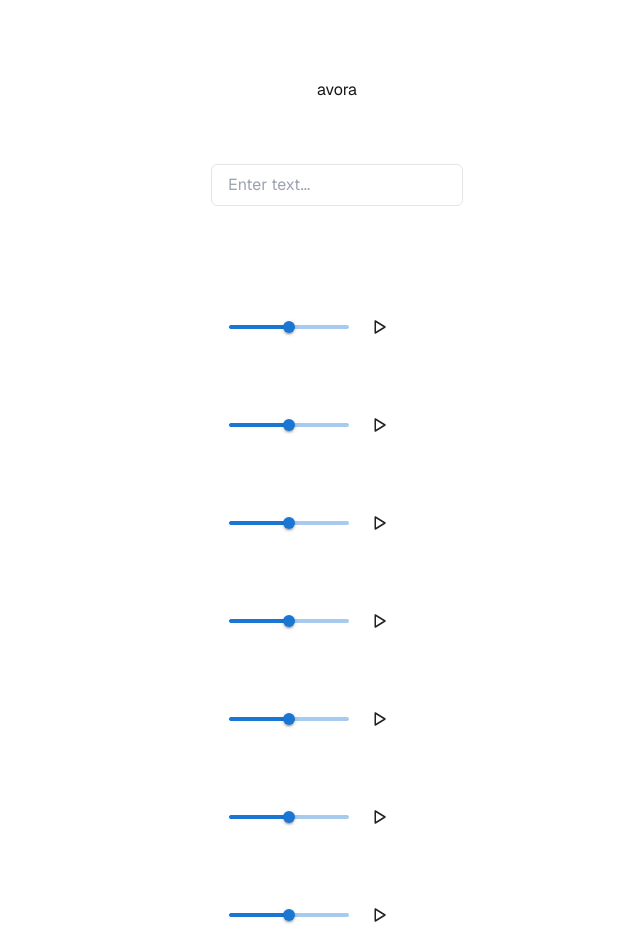
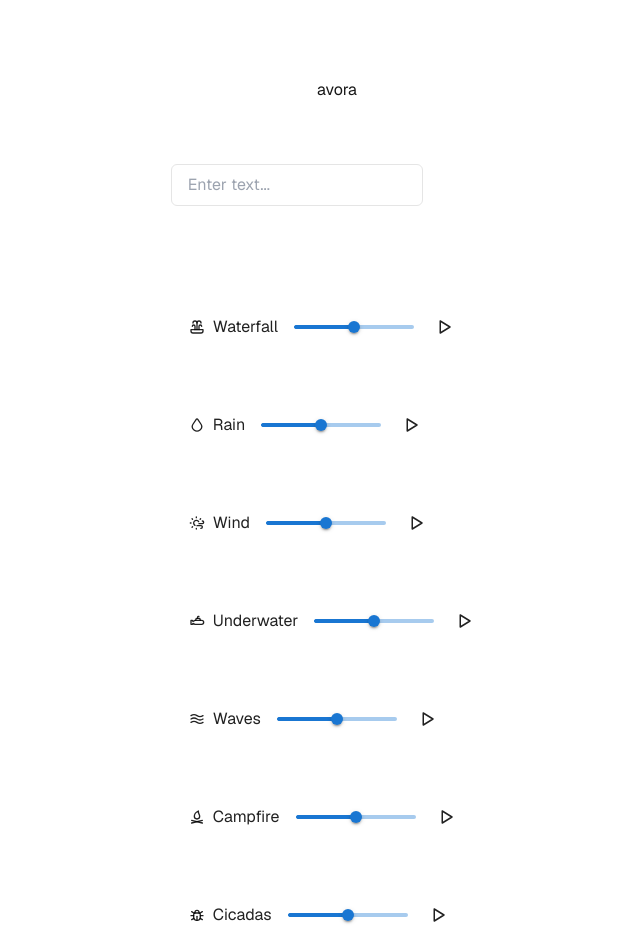
Before and after one commit to gillkyle/avora, a Next.js app: page / in a window 1280 px wide. Shown: the top 952 px of the page, without its empty margins (303-943 px from the left). Built offline with nearby package versions, Linux system fonts and the light colour scheme; no server answers.

Commit message:
render icons alongside sounds

```diff
--- a/src/components/SoundSlider.tsx
+++ b/src/components/SoundSlider.tsx
@@ -1,15 +1,20 @@
 import { Box, IconButton, Slider } from "@mui/material";
 import { TbPlayerPause, TbPlayerPlay } from "react-icons/tb";
+import type { SoundId } from "~/data/sounds";
+import { soundMatcher } from "~/data/sounds";
 import { useAudioPlayer } from "~/hooks/useAudioPlayer";
 
 type SoundSliderProps = {
-  soundUrl: string;
-  color: string;
-  label: string;
+  soundId: SoundId;
 };
 
-export function SoundSlider({ soundUrl, color, label }: SoundSliderProps) {
-  const { isPlaying, volume, togglePlay, setVolume } = useAudioPlayer(soundUrl);
+export function SoundSlider({ soundId }: SoundSliderProps) {
+  const sound = soundMatcher(soundId);
+  const { isPlaying, volume, togglePlay, setVolume } = useAudioPlayer(
+    sound.urls[0],
+    soundId
+  );
+  const Icon = sound.icon;
 
   return (
     <Box
@@ -21,19 +26,31 @@ export function SoundSlider({ soundUrl, color, label }: SoundSliderProps) {
         borderRadius: 1,
         bgcolor: "background.paper",
         border: 2,
-        borderColor: isPlaying ? color : "transparent",
+        borderColor: isPlaying ? sound.color : "transparent",
       }}
     >
+      <Box
+        sx={{
+          display: "flex",
+          alignItems: "center",
+          gap: 1,
+          color: isPlaying ? sound.color : "text.primary",
+        }}
+      >
+        <Icon />
+        <span>{sound.name}</span>
+      </Box>
+
       <Slider
         value={volume}
         onChange={(_, value) => setVolume(value as number)}
         min={0}
         max={1}
         step={0.01}
-        aria-label={`${label} volume`}
+        aria-label={`${sound.name} volume`}
         sx={{
           width: 120,
-          color: isPlaying ? color : "primary.main",
+          color: isPlaying ? sound.color : "primary.main",
           "& .MuiSlider-thumb": {
             width: 12,
             height: 12,
@@ -45,7 +62,7 @@ export function SoundSlider({ soundUrl, color, label }: SoundSliderProps) {
         onClick={togglePlay}
         size="small"
         sx={{
-          color: isPlaying ? color : "text.primary",
+          color: isPlaying ? sound.color : "text.primary",
         }}
       >
         {isPlaying ? <TbPlayerPause /> : <TbPlayerPlay />}
--- a/src/data/sounds.tsx
+++ b/src/data/sounds.tsx
@@ -1,128 +1,186 @@
-import type { IconType } from "react-icons";
+import { IconType } from "react-icons";
 import {
   TbBug,
+  TbBugFilled,
   TbCampfire,
   TbCircle,
-  TbCircleDot,
+  TbCircleDashed,
+  TbCircleDotted,
+  TbCircleFilled,
   TbDroplet,
   TbFountain,
   TbRipple,
-  TbWind,
+  TbSubmarine,
+  TbSunWind,
 } from "react-icons/tb";
+import { match } from "ts-pattern";
 import { z } from "zod";
 
-const SoundSchema = z.object({
+export const ALL_SOUNDS = {
+  waterfall: {
+    id: "waterfall",
+    urls: ["/sounds/waterfall.mp3", "/sounds/waterfall.ogg"],
+    name: "Waterfall",
+    icon: TbFountain,
+    color: "blue",
+    keywords: [
+      "waterfall",
+      "water",
+      "stream",
+      "river",
+      "creek",
+      "brook",
+      "cascade",
+    ],
+  },
+  whiteRain: {
+    id: "whiteRain",
+    urls: ["/sounds/white-rain.mp3", "/sounds/white-rain.ogg"],
+    name: "Rain",
+    icon: TbDroplet,
+    color: "blue",
+    keywords: [
+      "rain",
+      "storm",
+      "thunder",
+      "lightning",
+      "pouring",
+      "shower",
+      "drizzle",
+    ],
+  },
+  forestWind: {
+    id: "forestWind",
+    urls: ["/sounds/forest-wind.mp3", "/sounds/forest-wind.ogg"],
+    name: "Wind",
+    icon: TbSunWind,
+    color: "green",
+    keywords: ["wind", "breeze", "air", "nature", "forest", "tree"],
+  },
+  underwater: {
+    id: "underwater",
+    urls: ["/sounds/underwater.mp3", "/sounds/underwater.ogg"],
+    name: "Underwater",
+    icon: TbSubmarine,
+    color: "blue",
+    keywords: ["underwater", "aquatic", "marine"],
+  },
+  waves: {
+    id: "waves",
+    urls: ["/sounds/ocean-waves.mp3", "/sounds/ocean-waves.ogg"],
+    name: "Waves",
+    icon: TbRipple,
+    color: "blue",
+    keywords: ["waves", "ocean", "sea", "aquatic", "marine", "aqua", "aquifer"],
+  },
+  campfire: {
+    id: "campfire",
+    urls: ["/sounds/campfire.mp3", "/sounds/campfire.ogg"],
+    name: "Campfire",
+    icon: TbCampfire,
+    color: "red",
+    keywords: [
+      "campfire",
+      "fire",
+      "camp",
+      "camping",
+      "camping",
+      "fireplace",
+      "fire",
+    ],
+  },
+  cicadas: {
+    id: "cicadas",
+    urls: ["/sounds/japanese-cicadas.mp3", "/sounds/japanese-cicadas.ogg"],
+    name: "Cicadas",
+    icon: TbBug,
+    color: "yellow",
+    keywords: [
+      "cicadas",
+      "cicada",
+      "insect",
+      "bug",
+      "nature",
+      "forest",
+      "tree",
+    ],
+  },
+  crickets: {
+    id: "crickets",
+    urls: ["/sounds/crickets.mp3", "/sounds/crickets.ogg"],
+    name: "Crickets",
+    icon: TbBugFilled,
+    color: "yellow",
+    keywords: [
+      "crickets",
+      "cricket",
+      "insect",
+      "bug",
+      "nature",
+      "forest",
+      "tree",
+    ],
+  },
+  whiteNoise: {
+    id: "whiteNoise",
+    urls: ["/sounds/white-noise.mp3", "/sounds/white-noise.ogg"],
+    name: "White Noise",
+    icon: TbCircleDotted,
+    color: "gray",
+    keywords: ["white noise", "white", "sound"],
+  },
+  grayNoise: {
+    id: "grayNoise",
+    urls: ["/sounds/gray-noise.mp3", "/sounds/gray-noise.ogg"],
+    name: "Gray Noise",
+    icon: TbCircleDashed,
+    color: "gray",
+    keywords: ["gray noise", "gray", "sound"],
+  },
+  brownNoise: {
+    id: "brownNoise",
+    urls: ["/sounds/brown-noise.mp3", "/sounds/brown-noise.ogg"],
+    name: "Brown Noise",
+    icon: TbCircle,
+    color: "orange",
+    keywords: ["brown noise", "brown", "sound"],
+  },
+  pinkNoise: {
+    id: "pinkNoise",
+    urls: ["/sounds/pink-noise.mp3", "/sounds/pink-noise.ogg"],
+    name: "Pink Noise",
+    icon: TbCircleFilled,
+    color: "fuchsia",
+    keywords: ["pink noise", "pink", "sound"],
+  },
+};
+export const ALL_SOUNDS_LIST = Object.values(ALL_SOUNDS);
+export type SoundId = keyof typeof ALL_SOUNDS;
+
+export const soundMatcher = (soundId: SoundId) => {
+  return match(soundId)
+    .with("waterfall", () => ALL_SOUNDS.waterfall)
+    .with("whiteRain", () => ALL_SOUNDS.whiteRain)
+    .with("forestWind", () => ALL_SOUNDS.forestWind)
+    .with("underwater", () => ALL_SOUNDS.underwater)
+    .with("waves", () => ALL_SOUNDS.waves)
+    .with("campfire", () => ALL_SOUNDS.campfire)
+    .with("cicadas", () => ALL_SOUNDS.cicadas)
+    .with("crickets", () => ALL_SOUNDS.crickets)
+    .with("whiteNoise", () => ALL_SOUNDS.whiteNoise)
+    .with("grayNoise", () => ALL_SOUNDS.grayNoise)
+    .with("brownNoise", () => ALL_SOUNDS.brownNoise)
+    .with("pinkNoise", () => ALL_SOUNDS.pinkNoise)
+    .exhaustive();
+};
+
+// make a Zod schema for the sound object, as well as a list of sound objects
+export const soundSchema = z.object({
   id: z.string(),
-  url: z.string(),
+  urls: z.array(z.string()),
   name: z.string(),
   icon: z.custom<IconType>(),
   color: z.string(),
   keywords: z.array(z.string()),
 });
-
-const SoundsListSchema = z.array(SoundSchema);
-
-type Sound = z.infer<typeof SoundSchema>;
-
-export const ALL_SOUNDS = {
-  waterfall: {
-    id: "waterfall",
-    url: "/sounds/waterfall.mp3",
-    name: "Waterfall",
-    icon: TbFountain,
-    color: "#60A5FA", // blue-400
-    keywords: ["waterfall", "rushing", "water", "stream", "flow"],
-  },
-  whiteRain: {
-    id: "whiteRain",
-    url: "/sounds/white-rain.mp3",
-    name: "White Rain",
-    icon: TbDroplet,
-    color: "#93C5FD", // blue-300
-    keywords: ["rain", "drizzle", "shower", "precipitation"],
-  },
-  forestWind: {
-    id: "forestWind",
-    url: "/sounds/forest-wind.mp3",
-    name: "Forest Wind",
-    icon: TbWind,
-    color: "#34D399", // emerald-400
-    keywords: ["wind", "breeze", "forest", "leaves", "rustling"],
-  },
-  underwater: {
-    id: "underwater",
-    url: "/sounds/underwater.mp3",
-    name: "Underwater",
-    icon: TbRipple,
-    color: "#38BDF8", // sky-400
-    keywords: ["underwater", "submerged", "diving", "bubbles"],
-  },
-  waves: {
-    id: "waves",
-    url: "/sounds/waves.mp3",
-    name: "Ocean Waves",
-    icon: TbFountain,
-    color: "#2DD4BF", // teal-400
-    keywords: ["waves", "ocean", "sea", "beach", "surf"],
-  },
-  campfire: {
-    id: "campfire",
-    url: "/sounds/campfire.mp3",
-    name: "Campfire",
-    icon: TbCampfire,
-    color: "#FB923C", // orange-400
-    keywords: ["fire", "crackling", "burning", "camp", "warmth"],
-  },
-  cicadas: {
-    id: "cicadas",
-    url: "/sounds/cicadas.mp3",
-    name: "Cicadas",
-    icon: TbBug,
-    color: "#4ADE80", // green-400
-    keywords: ["cicadas", "insects", "summer", "nature"],
-  },
-  crickets: {
-    id: "crickets",
-    url: "/sounds/crickets.mp3",
-    name: "Crickets",
-    icon: TbBug,
-    color: "#86EFAC", // green-300
-    keywords: ["crickets", "insects", "night", "chirping"],
-  },
-  whiteNoise: {
-    id: "whiteNoise",
-    url: "/sounds/white-noise.mp3",
-    name: "White Noise",
-    icon: TbCircle,
-    color: "#E5E7EB", // gray-200
-    keywords: ["white noise", "static", "ambient", "background"],
-  },
-  grayNoise: {
-    id: "grayNoise",
-    url: "/sounds/gray-noise.mp3",
-    name: "Gray Noise",
-    icon: TbCircle,
-    color: "#D1D5DB", // gray-300
-    keywords: ["gray noise", "static", "ambient", "background"],
-  },
-  pinkNoise: {
-    id: "pinkNoise",
-    url: "/sounds/pink-noise.mp3",
-    name: "Pink Noise",
-    icon: TbCircle,
-    color: "#FDA4AF", // rose-300
-    keywords: ["pink noise", "static", "ambient", "background"],
-  },
-  brownNoise: {
-    id: "brownNoise",
-    url: "/sounds/brown-noise.mp3",
-    name: "Brown Noise",
-    icon: TbCircleDot,
-    color: "#92400E", // amber-800
-    keywords: ["brown noise", "static", "ambient", "background"],
-  },
-} as const;
-export const ALL_SOUNDS_LIST = Object.values(ALL_SOUNDS);
-
-export { SoundSchema, SoundsListSchema };
-export type { Sound };
+export const SoundsSchema = z.array(soundSchema);
--- a/src/pages/index.tsx
+++ b/src/pages/index.tsx
@@ -1,7 +1,7 @@
 import { Geist, Geist_Mono } from "next/font/google";
 import { ControlBar } from "~/components/ControlBar";
 import { SoundSlider } from "~/components/SoundSlider";
-import { ALL_SOUNDS_LIST } from "~/data/sounds";
+import { ALL_SOUNDS_LIST, SoundId } from "~/data/sounds";
 
 const geistSans = Geist({
   variable: "--font-geist-sans",
@@ -36,12 +36,7 @@ export default function Home() {
           </button>
         </form>
         {ALL_SOUNDS_LIST.map((sound) => (
-          <SoundSlider
-            key={sound.id}
-            soundUrl={sound.url}
-            color={sound.color}
-            label={sound.name}
-          />
+          <SoundSlider key={sound.id} soundId={sound.id as SoundId} />
         ))}
       </main>
       <footer className="row-start-3 flex gap-6 flex-wrap items-center justify-center">
```
